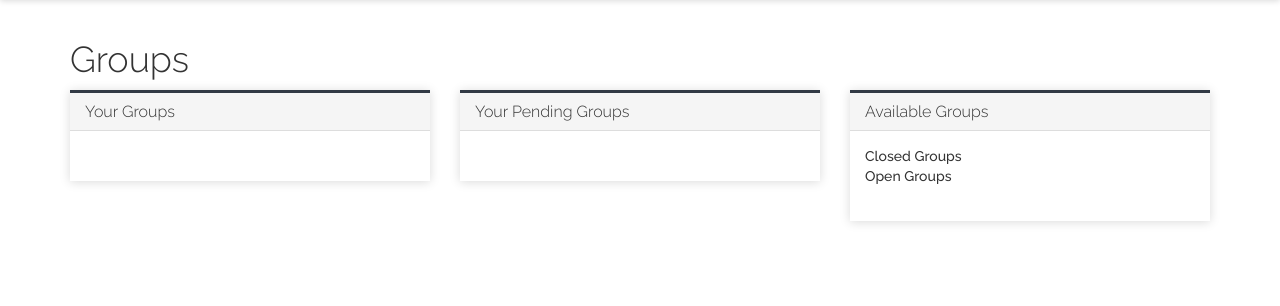
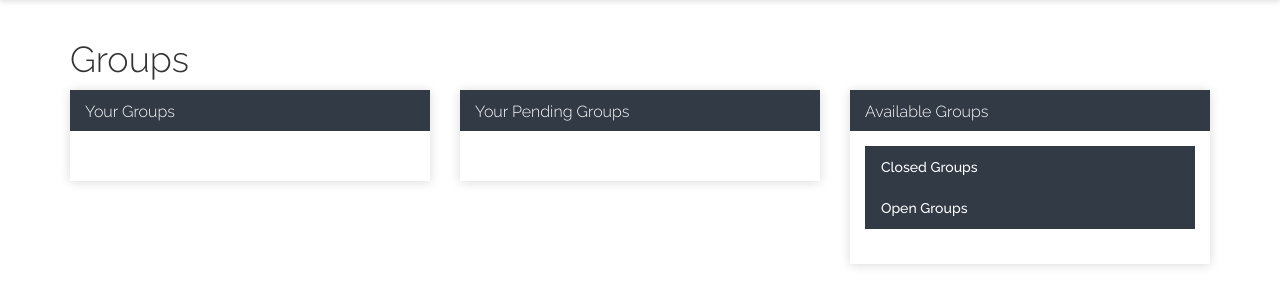
Before and after one commit to andimiller/pizza-auth, a Flask app: template templates/groups.html in a window 1280 px wide. Shown: the part 52-358 px from the top of the page. Run offline with Flask 2, Linux system fonts and the light colour scheme; the template is opened without the code that fills it, so the values that code supplies are empty; parts of the project's set-up code (start-up, migrations or seed data) failed here and were passed over; some libraries are stand-ins or nearby versions.

Commit message:
swapped all the panels to be primary

```diff
--- a/templates/account.html
+++ b/templates/account.html
@@ -4,7 +4,7 @@
 {% block body %}
 <div class="row">
 	<div class="col-md-4">
-		<div class="panel panel-default">
+		<div class="panel panel-primary">
 			<div class="panel-heading"><h3 class="panel-title">Your Account</h3></div>
 			<div class="panel-body">
 				<form role="form" id="update_account" action="/account/update" method="post">
--- a/templates/groups.html
+++ b/templates/groups.html
@@ -4,7 +4,7 @@
 {% block body %}
 <div class="row">
 	<div class="col-md-4">
-		<div class="panel panel-default">
+		<div class="panel panel-primary">
 			<div class="panel-heading"><h3 class="panel-title">Your Groups</h3></div>
 			<div class="panel-body">
 				<ul class="list-group">
@@ -18,7 +18,7 @@
 		</div>
 	</div>
 	<div class="col-md-4">
-		<div class="panel panel-default">
+		<div class="panel panel-primary">
 			<div class="panel-heading"><h3 class="panel-title">Your Pending Groups</h3></div>
 			<div class="panel-body">
 				<ul class="list-group">
@@ -32,16 +32,17 @@
 		</div>
 	</div>
 	<div class="col-md-4">
-		<div class="panel panel-default">
+		<div class="panel panel-primary">
 			<div class="panel-heading"><h3 class="panel-title">Available Groups</h3></div>
 			<div class="panel-body">
-				Closed Groups
 				<ul class="list-group">
+					<li class="list-group-item active">Closed Groups</li>
 					{% for group in closed_groups %}
 						<a href="/groups/apply/{{ group }}" class="list-group-item">{{ group }}</a>
 					{% endfor %}
-				Open Groups
+
 				<ul class="list-group">
+					<li class="list-group-item active">Open Groups</li>
 					{% for group in open_groups %}
 						<a href="/groups/apply/{{ group }}" class="list-group-item">{{ group }}</a>
 					{% endfor %}
--- a/templates/groupsadmin.html
+++ b/templates/groupsadmin.html
@@ -4,7 +4,7 @@
 {% block body %}
 <div class="row">
 	<div class="col-md-12">
-		<div class="panel panel-default">
+		<div class="panel panel-primary">
 			<div class="panel-heading"><h3 class="panel-title">Pending Applications</h3></div>
 			<div class="panel-body">
 				<ul class="list-group">
@@ -17,7 +17,7 @@
 				</ul>
 			</div>
 		</div>
-		<div class="panel panel-default">
+		<div class="panel panel-primary">
 			<div class="panel-heading"><h3 class="panel-title">Group Listing</h3></div>
 			<div class="panel-body">
 				<ul class="list-group">
--- a/templates/ping.html
+++ b/templates/ping.html
@@ -4,7 +4,7 @@
 {% block body %}
 <div class="row">
 	<div class="col-md-4">
-		<div class="panel panel-default">
+		<div class="panel panel-primary">
 		<div class="panel-heading"><h3 class="panel-title">Server-wide Ping</h3></div>
 		<form role="form" class="panel-body form-inline span8 offset2 custom-form" name="ping" action="/ping/send" method="post">
 			<div class="form-group" style="width:100%;">
@@ -34,7 +34,7 @@
 	</div>
 
 	<div class="col-md-4">
-		<div class="panel panel-default">
+		<div class="panel panel-primary">
 		<div class="panel-heading"><h3 class="panel-title">Simple Group Ping</h3></div>
 		<form role="form" class="panel-body form-inline span8 offset2 custom-form" name="ping" action="/ping/group" method="post">
 			<div class="form-group" style="width:100%;">
@@ -49,7 +49,7 @@
 		</div>
 	</div>
 	<div class="col-md-4">
-		<div class="panel panel-default">
+		<div class="panel panel-primary">
 		<div class="panel-heading"><h3 class="panel-title">Advanced Group Ping</h3></div>
 		<form role="form" class="panel-body form-inline span8 offset2 custom-form" name="ping" action="/ping/advgroup" method="post">
 			<div class="form-group" style="width:100%;">
--- a/templates/services.html
+++ b/templates/services.html
@@ -4,7 +4,7 @@
 {% block body %}
 <div class="row">
 	<div class="col-md-4">
-		<div class="panel panel-default">
+		<div class="panel panel-primary">
 			<div class="panel-heading"><h3 class="panel-title">Jabber</h3></div>
 			<div class="panel-body">
 				<p>Jabber ID: {{ current_user.get_jid() }}</p>
@@ -12,7 +12,7 @@
 		</div>
 	</div>
 	<div class="col-md-4">
-		<div class="panel panel-default">
+		<div class="panel panel-primary">
 			<div class="panel-heading"><h3 class="panel-title">Teamspeak 3<a href="#ts3idhelp" role="button" data-toggle="modal"><small class="pull-right">How do I use this?</small></a></h3></div>
 			<div class="panel-heading"><h3 class="panel-title">Your Identities</h3></div>
 			<div class="panel-body">
```
